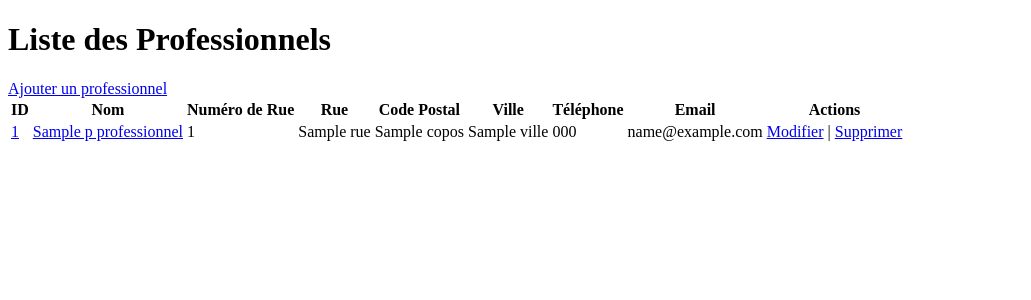
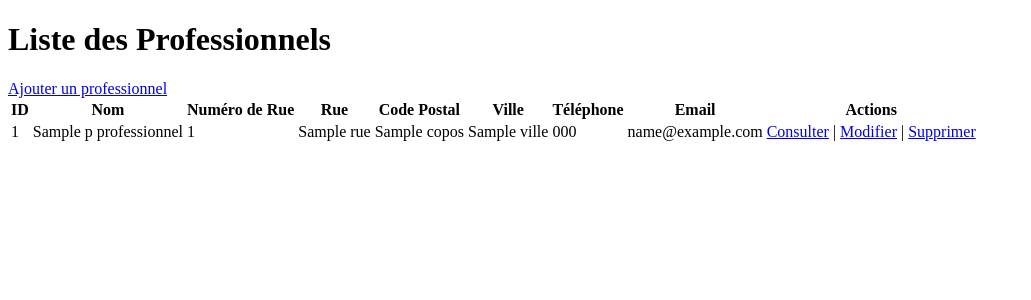
Before and after one commit to ZakinaA/24KEONEWS, a Symfony app: template templates/professionnel/lister.html.twig in a window 1280 px wide. Shown: the top 300 px of the page, without its empty margins (0-1031 px from the left). Run offline with Twig, Linux system fonts and the light colour scheme; the template is opened without the code that fills it: most values are stand-ins (such as "Sample title", 1, 10 or a date in 2020); some libraries are stand-ins or nearby versions.

Commit message:
Ajout d'un bouton consulter dans les actions.

```diff
--- a/templates/professionnel/lister.html.twig
+++ b/templates/professionnel/lister.html.twig
@@ -29,8 +29,8 @@
         <tbody>
             {% for p in pProfessionnels %}
                 <tr>
-                    <td><a href="{{ path('app_professionnel_consulter', { 'id': p.id }) }}">{{ p.id }}</a></td>
-                    <td><a href="{{ path('app_professionnel_consulter', { 'id': p.id }) }}">{{ p.nom }}</a></td>
+                    <td>{{ p.id }}</td>
+                    <td>{{ p.nom }}</td>
                     <td>{{ p.numRue }}</td>
                     <td>{{ p.rue }}</td>
                     <td>{{ p.copos }}</td>
@@ -38,10 +38,9 @@
                     <td>{{ p.tel }}</td>
                     <td>{{ p.mail }}</td>
                     <td>
+                        <a href="{{ path('app_professionnel_consulter', { id: p.id }) }}">Consulter</a> |
                         <a href="{{ path('app_professionnel_modifier', { id: p.id }) }}">Modifier</a> |
-                        <a href="{{ path('app_professionnel_supprimer', { id: p.id }) }}"
-                           onclick="return confirm('Êtes-vous sûr de vouloir supprimer ce professionnel ?')">Supprimer</a>
-                    </td>
+                        <a href="{{ path('app_professionnel_supprimer', { id: p.id }) }}" onclick="return confirm('Êtes-vous sûr de vouloir supprimer ce professionnel ?')">Supprimer</a></td>
                 </tr>
             {% else %}
                 <tr>
```
